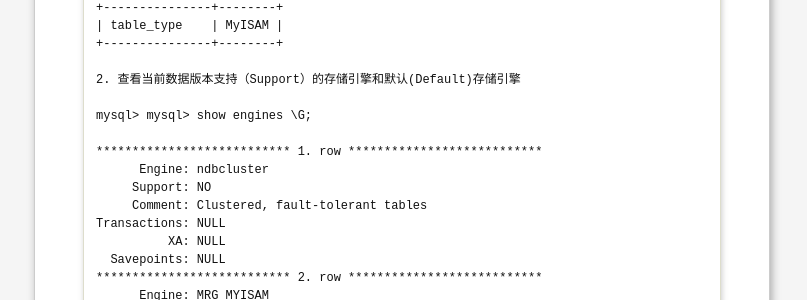
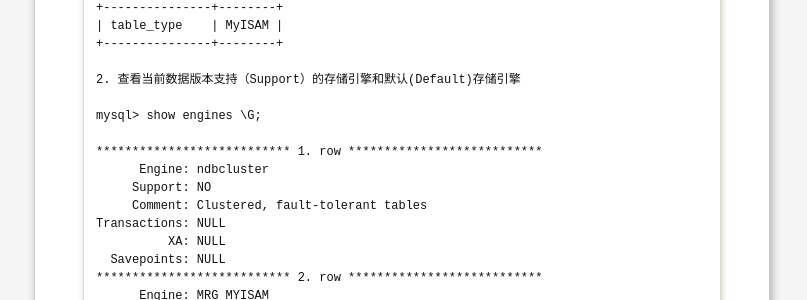
Before and after one commit to yuzujin/yuzujin.github.com, a Jekyll site: the page built from _posts/2016-12-12-mysql.md, in a window 1280 px wide and 1400 px high, scrolled down 287 px. Shown: the part 367-667 px from the top of the window, without its empty margins (238-1045 px from the left). Built offline with Jekyll 4.4.1, drawn with Linux system fonts in a browser that asks for light colours; some of the changed text lies outside the part shown.

Commit message:
add new post

```diff
--- a/_posts/2016-12-12-mysql.md
+++ b/_posts/2016-12-12-mysql.md
@@ -29,7 +29,7 @@ MySQL 5.0支持的存储引擎包括MyISAM、InnoDB、BDB、MEMORY、MERGE、EXA
 
 	2. 查看当前数据版本支持（Support）的存储引擎和默认(Default)存储引擎
 
-	mysql> mysql> show engines \G;
+	mysql> show engines \G;
 
 	*************************** 1. row ***************************
           Engine: ndbcluster
```
Also changed, not shown: other parts of _posts/2016-12-12-mysql.md (+1 -1 lines).
